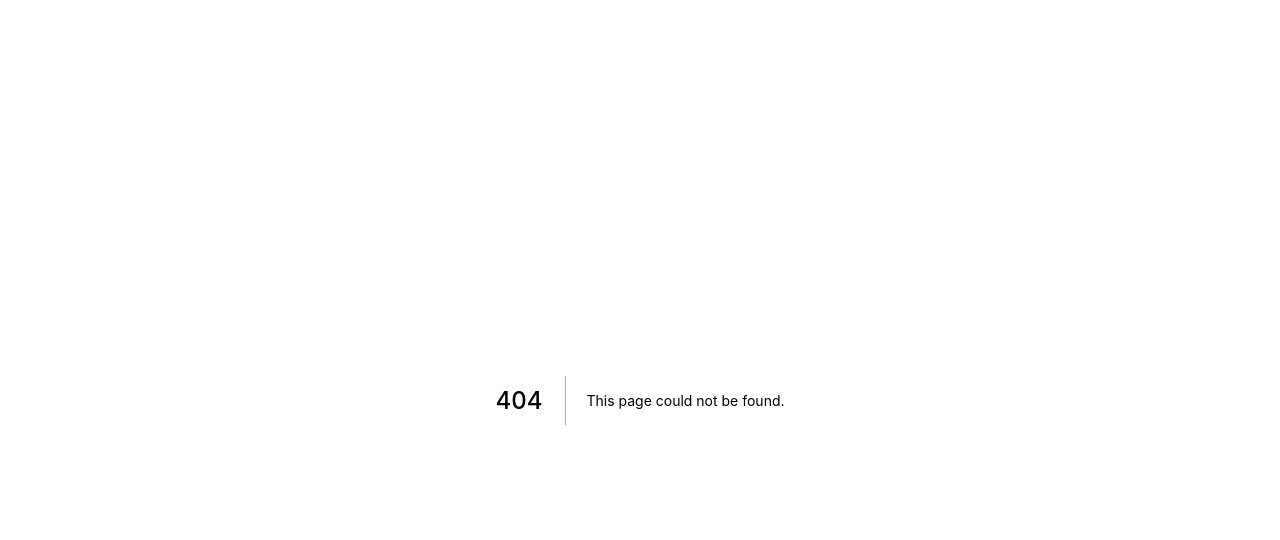
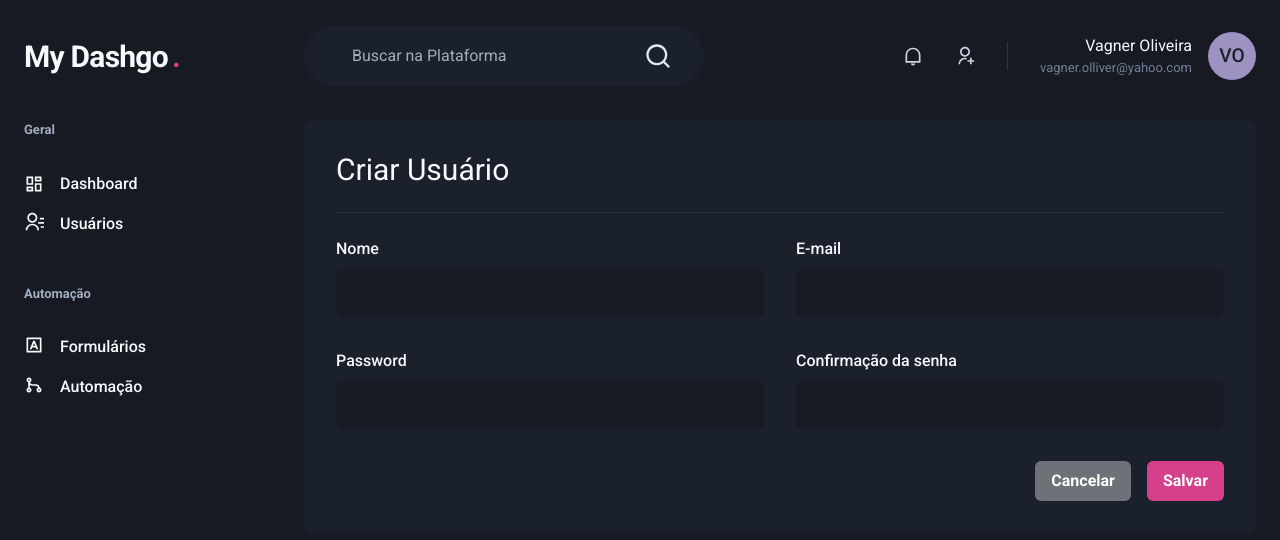
Before and after one commit to vagnerolliver/ignite-my-dashgo, a Next.js app: page /users/create in a window 1280 px wide. Before the commit this address had no page. Shown: the top 540 px of the page. Built offline with nearby package versions, Linux system fonts and the light colour scheme.

Commit message:
feat: create createUser component

```diff
--- /dev/null
+++ b/src/pages/users/create.tsx
@@ -0,0 +1,42 @@
+import { Box, Button, Divider, Flex, Heading, HStack, SimpleGrid, VStack } from "@chakra-ui/react"
+
+import { Header } from "../../components/Layout/Header"
+import { Aside } from "../../components/Layout/Aside"
+import { Input } from "../../components/Form/Input"
+
+export default function CreateUser() {
+  return(
+    <Box>
+      <Header />
+
+      <Flex w="100%" maxWidth={1480} my="6" mx="auto" px="6">
+        <Aside />
+
+        <Box flex="1"borderRadius={8} bg="gray.800" p="8">
+          <Heading size="lg" fontWeight="normal">Criar Usuário</Heading>
+
+          <Divider my="6" borderColor="gray.700" />
+
+          <VStack spacing="8">
+            <SimpleGrid minChildWidth="240px" spacing="8" width="100%">
+              <Input name="name" label="Nome" />
+              <Input name="email" label="E-mail" type="email" />
+            </SimpleGrid>
+
+            <SimpleGrid minChildWidth="240px" spacing="8" width="100%">
+              <Input name="password" label="Password" type="password" />
+              <Input name="passwordConfirmation" label="Confirmação da senha" type="password" />
+            </SimpleGrid>
+          </VStack>
+
+          <Flex mt="8" justify="flex-end">
+            <HStack spacing="4">
+              <Button colorScheme="whiteAlpha">Cancelar</Button>
+              <Button colorScheme="pink">Salvar</Button>
+            </HStack>
+          </Flex>
+        </Box>
+      </Flex>
+    </Box>
+  )
+}
```
